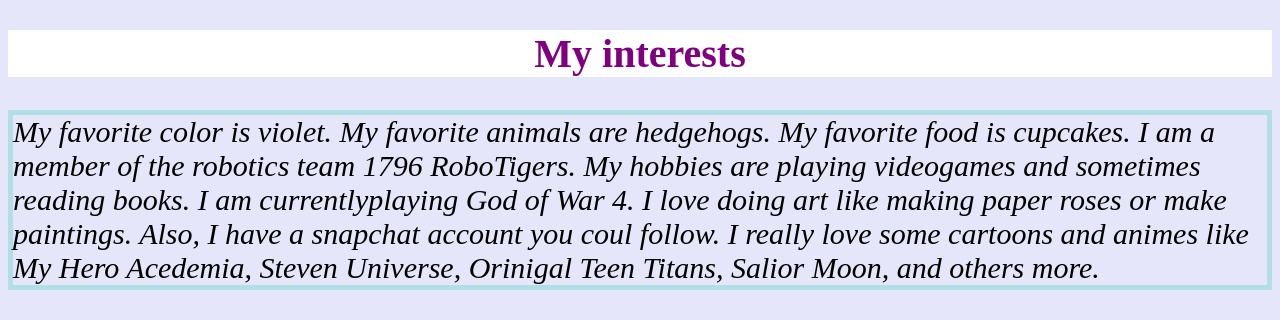
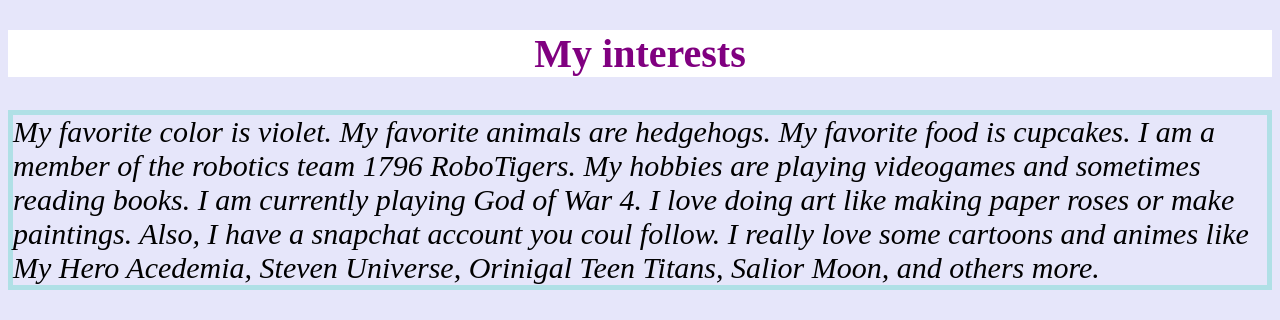
Before and after one commit to Blazer7986/Blaze.github.io, a plain HTML site: page index.html in a window 1280 px wide. Shown: the part 871-1191 px from the top of the page. Drawn offline with Linux system fonts and the light colour scheme.

Commit message:
Update index.html

```diff
--- a/index.html
+++ b/index.html
@@ -15,7 +15,7 @@
       <p> I live in Queens, NY born in Agust 10, 2002. I am the single child in my family. I wish to have siblings. I have participate in Girls Who Code, ScriptEd, and a robotics team.</p>
       </div>
         <h2 class="page-section"> My interests </h2>
-        <p> My favorite color is violet. My favorite animals are hedgehogs. My favorite food is cupcakes. I am a member of the robotics team 1796 RoboTigers. My hobbies are playing videogames and sometimes reading books. I am currentlyplaying God of War 4. I love doing art like making paper roses or make paintings. Also, I have a snapchat account you coul follow. I really love some cartoons and animes like My Hero Acedemia, Steven Universe, Orinigal Teen Titans, Salior Moon, and others more. </p>
+        <p> My favorite color is violet. My favorite animals are hedgehogs. My favorite food is cupcakes. I am a member of the robotics team 1796 RoboTigers. My hobbies are playing videogames and sometimes reading books. I am currently playing God of War 4. I love doing art like making paper roses or make paintings. Also, I have a snapchat account you coul follow. I really love some cartoons and animes like My Hero Acedemia, Steven Universe, Orinigal Teen Titans, Salior Moon, and others more. </p>
          <div id="images">
          <div class="img">
         <img src="https://i.imgur.com/J0cWMdjh.jpg ">
```
